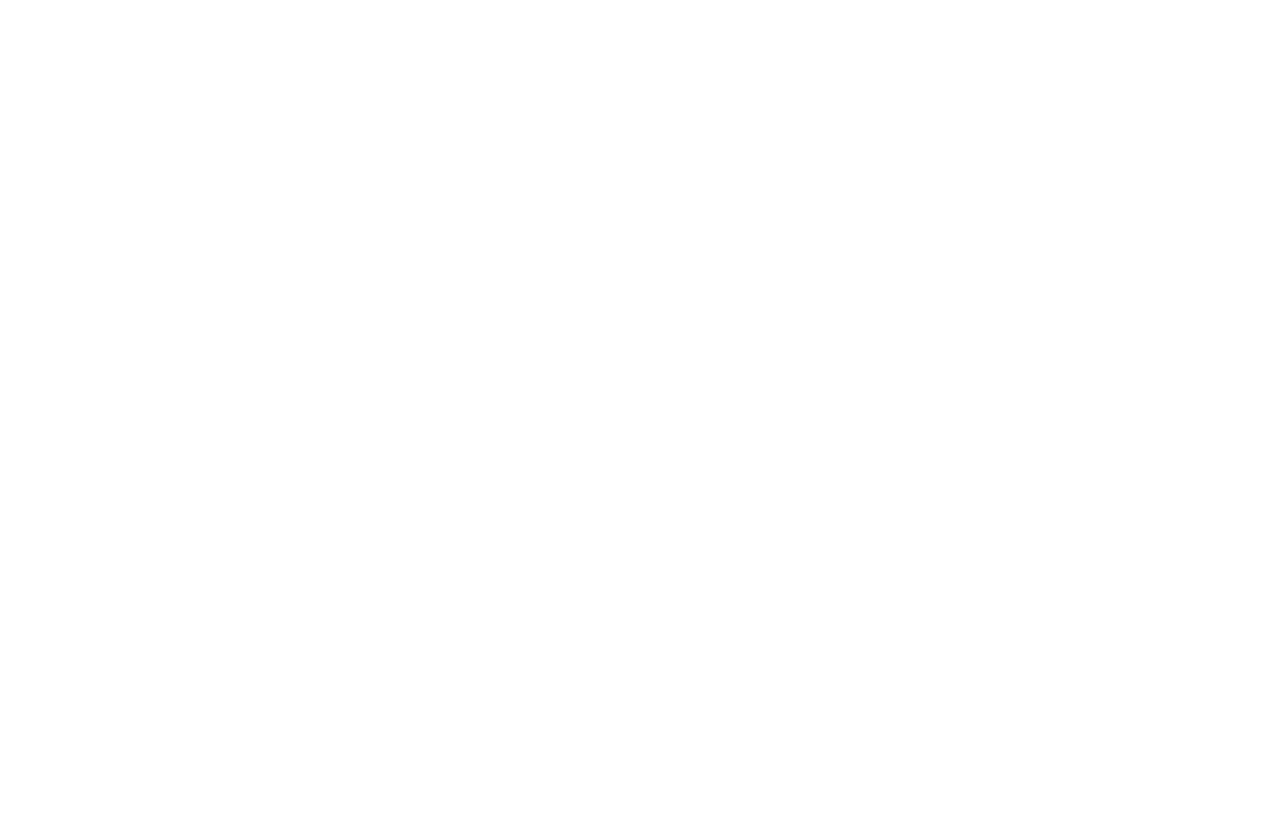
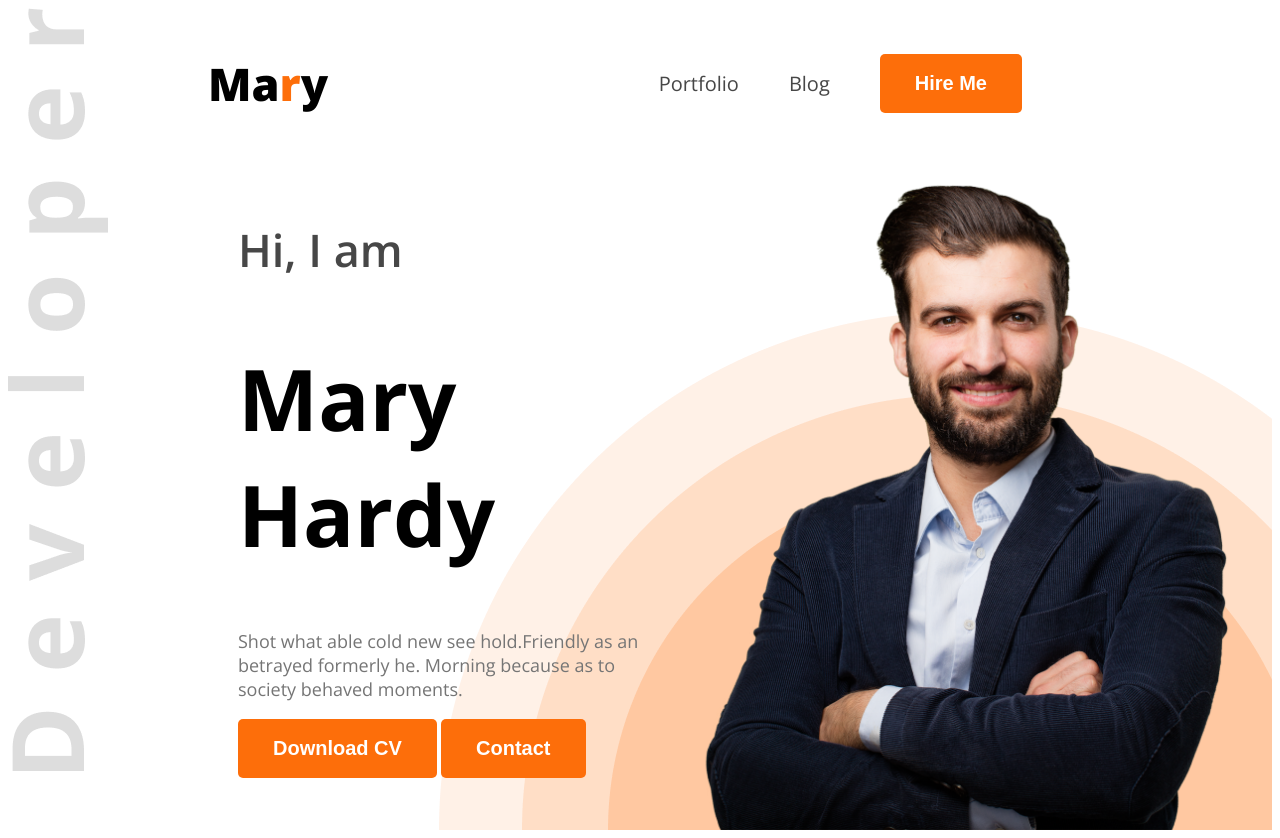
Before and after one commit to rafi67/Web-Dev-Porfolio, a plain HTML site: page index.html in a window 1280 px wide. Before the commit the page ends 800 px from the top, so only its background shows below. Drawn offline with nearby package versions, Linux system fonts and the light colour scheme.

Commit message:
header part added

```diff
--- a/index.html
+++ b/index.html
@@ -1,13 +1,39 @@
 <!DOCTYPE html>
 <html lang="en">
+
 <head>
     <meta charset="UTF-8">
     <meta name="viewport" content="width=device-width, initial-scale=1.0">
     <title>Web Developer Portfolio</title>
+    <link rel="preconnect" href="https://fonts.googleapis.com">
+    <link rel="preconnect" href="https://fonts.gstatic.com" crossorigin>
+    <link href="https://fonts.googleapis.com/css2?family=Open+Sans:ital,wght@0,300..800;1,300..800&display=swap"
+        rel="stylesheet">
+    <link rel="stylesheet" href="styles/portfolio.css">
 </head>
-<body>
-    <header>
 
+<body class="open-sans-normal">
+    <header class="header">
+        <nav>
+            <h3 class="nav-title">
+                Ma<span class="text-primary">r</span>y
+            </h3>
+            <ul>
+                <li><a class="dark-2" href="">Portfolio</a></li>
+                <li><a class="dark-2" href="">Blog</a></li>
+                <li><a href=""><button class="btn-primary">Hire Me</button></a></li>
+            </ul>
+        </nav>
+        <div class="banner">
+            <div class="banner-content">
+                <h4 class="banner-greetings dark-2">Hi, I am</h4>
+                <h1 class="banner-title">Mary Hardy</h1>
+                <p class="banner-description dark-3">Shot what able cold new see hold.Friendly as an betrayed formerly he. Morning because as to society behaved moments.</p>
+                <button class="btn-primary">Download CV</button>
+                <button class="btn-primary">Contact</button>
+            </div>
+            <img class="banner-profile-pic" src="images/hardy.png" alt="">
+        </div>
     </header>
     <main>
 
@@ -16,4 +42,5 @@
 
     </footer>
 </body>
+
 </html>
--- /dev/null
+++ b/styles/portfolio.css
@@ -0,0 +1,97 @@
+.open-sans-normal {
+    font-family: "Open Sans", sans-serif;
+    font-optical-sizing: auto;
+    font-style: normal;
+    font-variation-settings:
+        "wdth"100;
+}
+
+/* shared style */
+.text-primary {
+    color: #FD6E0A;
+}
+
+.dark-2 {
+    color: #474747;
+}
+
+.dark-3 {
+    color: #757575;
+}
+
+.btn-primary {
+    background-color: #FD6E0A;
+    color: white;
+    font-weight: bold;
+    font-size: 20px;
+    padding: 18px 35px;
+    border: none;
+    border-radius: 5px;
+}
+
+/* header */
+.header {
+   background-image: url("../images/developer.png"), url("../images/header_bg.png");
+   background-repeat: no-repeat;
+   background-position: top left, bottom right;
+}
+
+/* Nav Styles */
+
+nav {
+    display: flex;
+    align-items: center;
+    justify-content: space-between;
+    margin: 0px 200px;
+}
+
+.nav-title {
+    font-weight: 800;
+    font-size: 45px;
+}
+
+nav ul {
+    display: flex;
+    align-items: center;
+}
+
+nav ul li {
+    list-style: none;
+    margin-right: 50px;
+}
+
+nav ul li a {
+    text-decoration: none;
+    font-size: 20px;
+}
+
+/* banner styles */
+.banner {
+    display: flex;
+    justify-content: space-between;
+    margin: 0 35px 0 230px;
+}
+
+.banner-content {
+    max-width: 580px;
+}
+
+.banner-greetings {
+    font-size: 45px;
+    font-weight: 600;
+}
+
+.banner-title {
+    font-size: 85px;
+    font-weight: bold;
+}
+
+.banner-description {
+    font-weight: 400;
+    font-size: 18px;
+}
+
+.banner-profile-pic {
+    width: 580px;
+
+}
```
